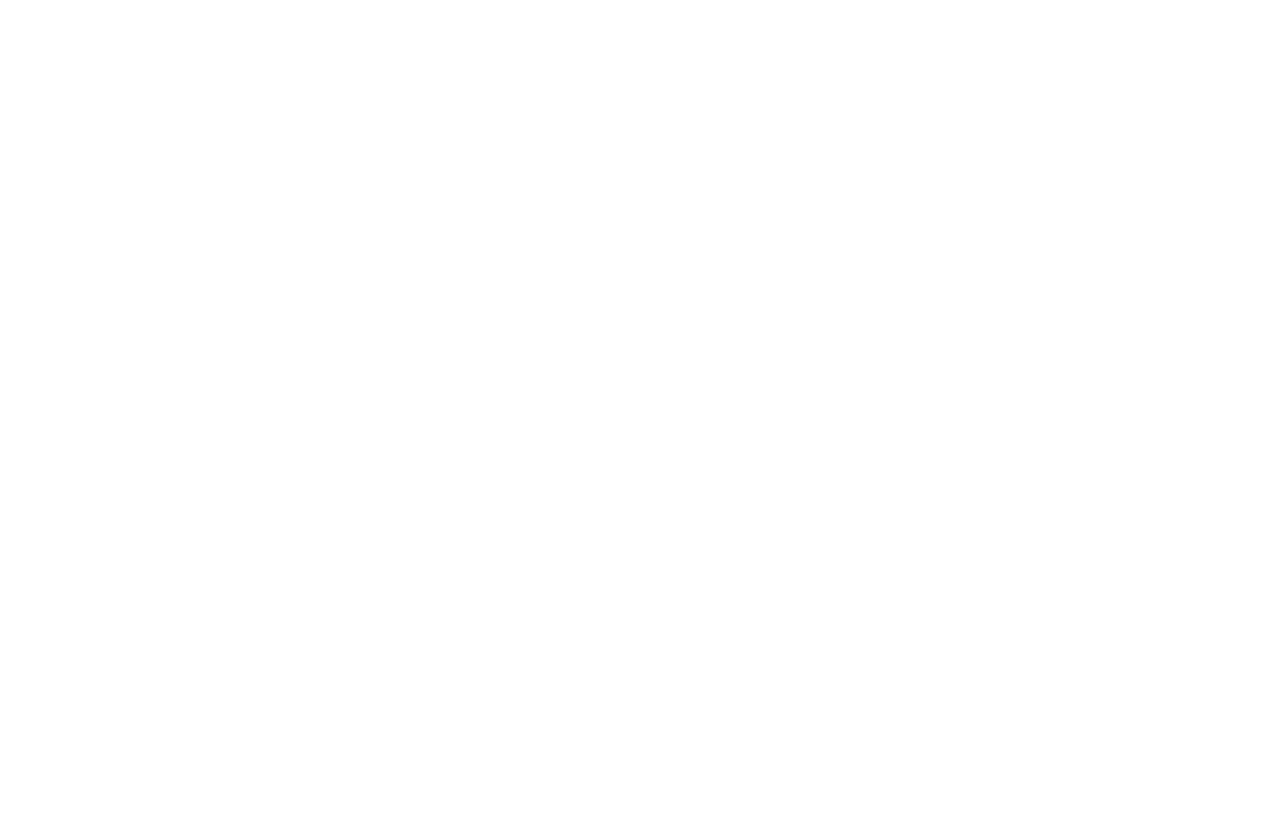
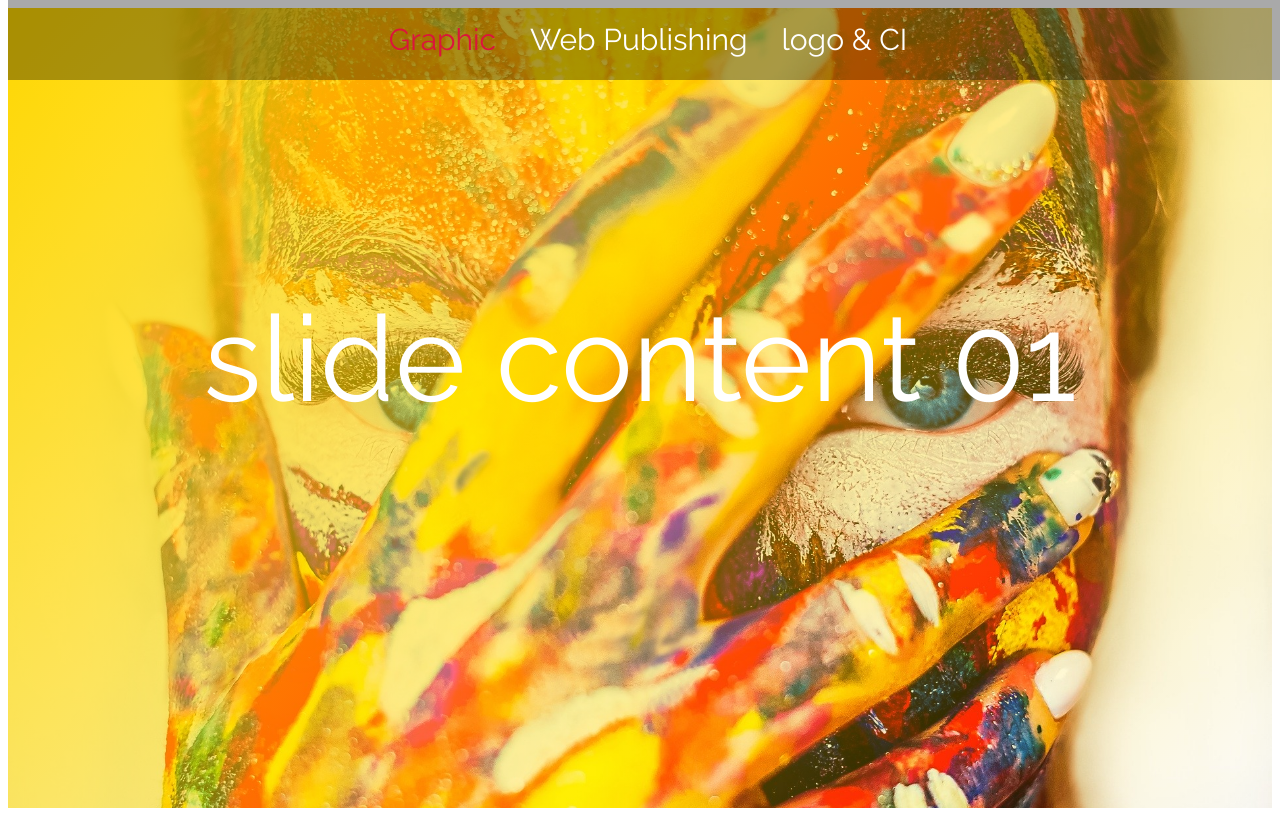
Before and after one commit to gamnamu4/kim-jeeyoung-portfolio, a plain HTML site: page portfolio/cording-wokrs/prototype/07/index.html in a window 1280 px wide. Drawn offline with Linux system fonts and the light colour scheme.

Commit message:
0225 pracitce

```diff
--- a/portfolio/cording-wokrs/prototype/07/index.html
+++ b/portfolio/cording-wokrs/prototype/07/index.html
@@ -2,12 +2,34 @@
 <html lang="ko">
 <head>
   <meta charset="UTF-8">
-  <title>Document</title>
+  <title>퓨어 css 풀스크린 탭 콘텐츠 슬라이더</title>
   <link rel="stylesheet" href="style.css">
 </head>
 <body>
 
-
+  <div class="tab-inner">
+    <input type="radio" name="tabmenu" id="tab1" checked>
+    <input type="radio" name="tabmenu" id="tab2">
+    <input type="radio" name="tabmenu" id="tab3">
+    <div class="tabs">
+      <div class="items">
+        <div>
+          <h1>slide content 01</h1>
+        </div>
+        <div>
+          <h1>slide content 02</h1>
+        </div>
+        <div>
+          <h1>slide content 03</h1>
+        </div>
+      </div>
+    </div>
+    <div class="btn">
+      <label for="tab1">Graphic</label>
+      <label for="tab2">Web Publishing</label>
+      <label for="tab3">logo & CI</label>
+    </div>
+  </div>
 
 </body>
 </html>
--- a/portfolio/cording-wokrs/prototype/07/style.css
+++ b/portfolio/cording-wokrs/prototype/07/style.css
@@ -1,22 +1,111 @@
 /* Google Web Font */
 @import url('https://fonts.googleapis.com/css?family=Raleway&display=swap');
 
-/* Fontawesome 4.7 */
-@import url('https://stackpath.bootstrapcdn.com/font-awesome/4.7.0/css/font-awesome.min.css');
-
 body {
   font-family: 'Raleway', sans-serif;
-  /* background-color: #222; */
-  /* color: #fff; */
-  display: flex;
-  justify-content: center;
-  margin-left: 80px;
-  align-items: center;
+}
+
+.tab-inner {}
+input[name=tabmenu] {
+  display: none;
+}
+.tabs {
+  overflow: hidden;
+  position: relative;
   height: 100vh;
 }
-a {
-  /* color: #222; */
-  /* color: aliceblue; */
-  text-decoration: none;
-  font-family: 'Raleway', sans-serif;
+.items {
+  height: 100vh;
+  width: 300%;
+  transition: 0.5s;
+  position: absolute;
+  top: 0;
+  left: 0;
 }
+.items div {
+  height: 100vh;
+  float: left;
+  width: 33.333333%;
+  box-sizing: border-box;
+  position: relative;
+}
+
+.items div:nth-child(1) {
+  background: url(/imges/photo-01.jpg) no-repeat center center fixed;
+  background-size: cover;
+}
+.items div:nth-child(2) {
+  background: url(/imges/photo-02.jpg) no-repeat center center fixed;
+}
+.items div:nth-child(3) {
+  background: url(/imges/photo-03.jpg) no-repeat center center fixed;
+}
+
+.items div h1 {
+  font-size: 120px;
+  font-weight: normal;
+  color: #fff;
+  position: relative;
+  text-align: center;
+  transform: translateY(-200px);
+  opacity: 0;
+  transition: 0.5s;
+  transition-delay: 0.5s;
+}
+.btn {
+  position: absolute;
+  top: 0px;
+  width: 100%;
+  height: 80px;
+  text-align: center;
+  background-color: rgba(0, 0, 0, 0.336);
+  line-height: 80px;
+}
+.btn label {
+  display: inline-block;
+  cursor: pointer;
+  color: #fff;
+  margin: 0 15px;
+  font-size: 30px;
+}
+
+input[id=tab1]:checked ~ .tabs .items {
+  left: 0;
+}
+input[id=tab2]:checked ~ .tabs .items {
+  left: -100%;
+}
+input[id=tab3]:checked ~ .tabs .items {
+  left: -200%;
+}
+
+input[id=tab1]:checked ~ .btn label[for=tab1],
+input[id=tab2]:checked ~ .btn label[for=tab2],
+input[id=tab3]:checked ~ .btn label[for=tab3] {
+  color: crimson;
+}
+
+.items div:nth-child(1):before,
+.items div:nth-child(2):before,
+.items div:nth-child(3):before {
+  content: '';
+  position: absolute;
+  width: 100%;
+  height: 100%;
+}
+.items div:nth-child(1):before {
+  background: linear-gradient(135deg, gold, transparent);
+}
+.items div:nth-child(2):before {
+  background: linear-gradient(135deg, royalblue, transparent);
+}
+.items div:nth-child(3):before {
+  background: linear-gradient(135deg, crimson, transparent);
+}
+
+input[id=tab1]:checked ~ .tabs .items div:nth-child(1) h1,
+input[id=tab2]:checked ~ .tabs .items div:nth-child(2) h1,
+input[id=tab3]:checked ~ .tabs .items div:nth-child(3) h1 {
+  transform: translateY(200px);
+  opacity: 1;
+}
--- a/style.css
+++ b/style.css
@@ -8,11 +8,10 @@ body {
   font-family: 'Raleway', sans-serif;
   /* background-color: #222; */
   /* color: #fff; */
-  /* display: flex;
+  display: flex;
   justify-content: center;
-  margin-left: 80px;
   align-items: center;
-  height: 100vh; */
+  height: 100vh;
 }
 a {
   color: #222;
@@ -20,3 +19,39 @@ a {
   text-decoration: none;
   font-family: 'Raleway', sans-serif;
 }
+
+.gnb {
+  width: 400px;
+  background-color: antiquewhite;
+  text-align: center;
+  list-style: none;
+  padding: 0;
+  margin: 0;
+  border-radius: 10px;
+}
+.gnb li {
+  /* border: 1px solid rebeccapurple; */
+  display: inline-block;
+  margin: 20px;
+}
+.gnb li a {
+  /* margin: 20px; */
+  position: relative;
+}
+.gnb li a:before {
+  content: '';
+  position: absolute;
+  background-color: crimson;
+  height: 2px;
+  width: 0px;
+  bottom: -3px;
+  transition: 0.5s;
+  left: 50%;
+  /* left를 기준으로 50%만큼 배치했고, */
+  transform: translateX(-50%);
+  /* 자기 자신의 크기값 만큼 50%을 빼줬다.
+  그렇게 되면 정중앙에 위치함. */
+}
+.gnb li a:hover:before {
+  width: 100%;
+}
```
